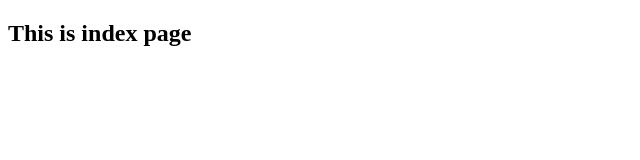
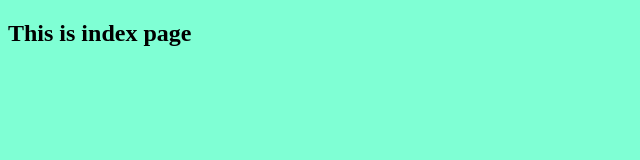
Before and after one commit to Malaikarashid5/S2Week12, a plain HTML site: page src/index.html in a window 1280 px wide. Shown: the whole page, without its empty margins (0-640 px from the left). Drawn offline with Linux system fonts and the light colour scheme.

Commit message:
modify again develop-ci-yaml

```diff
--- a/src/index.html
+++ b/src/index.html
@@ -3,6 +3,7 @@
 <head>
     <meta charset="UTF-8">
     <meta name="viewport" content="width=device-width, initial-scale=1.0">
+    <link rel = "stylesheet" href = "../styles/index.css">
     <title>Devops</title>
 </head>
 <body>
```
Also changed, not shown: 1 other file.
